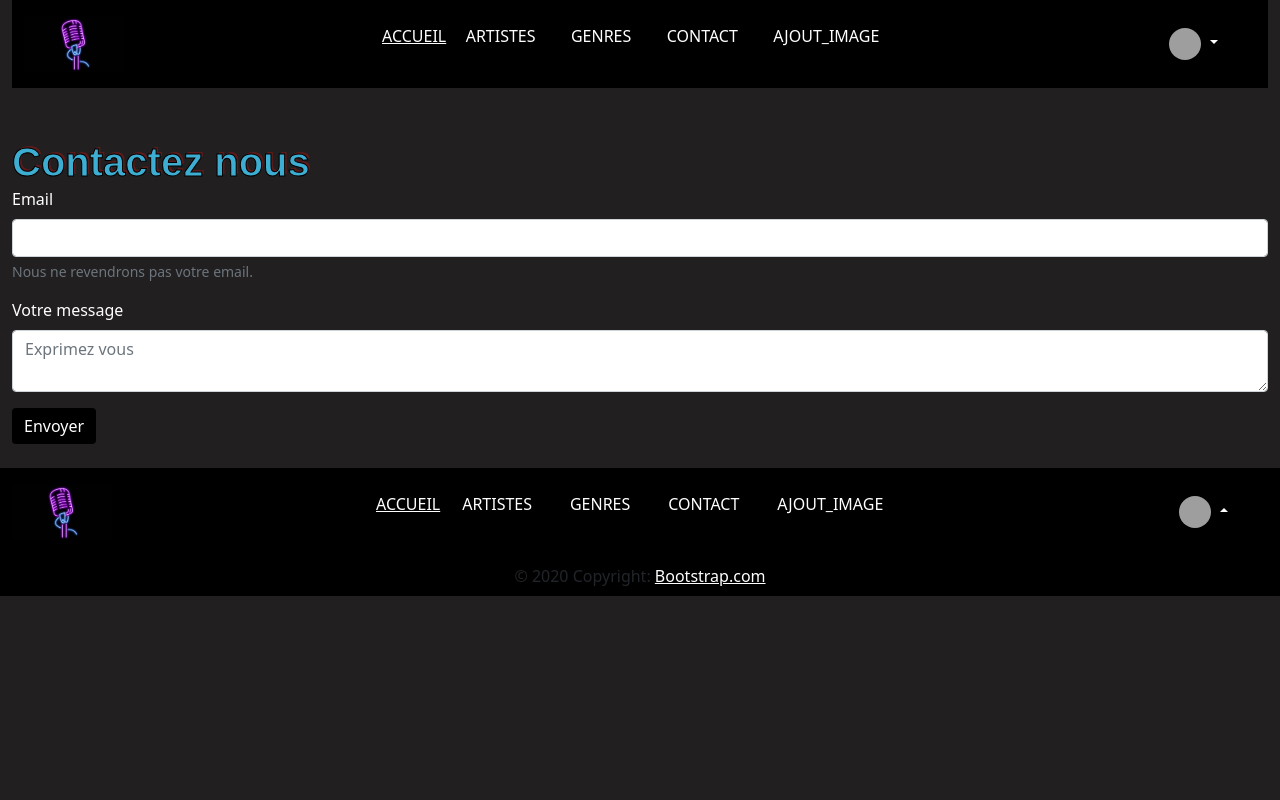
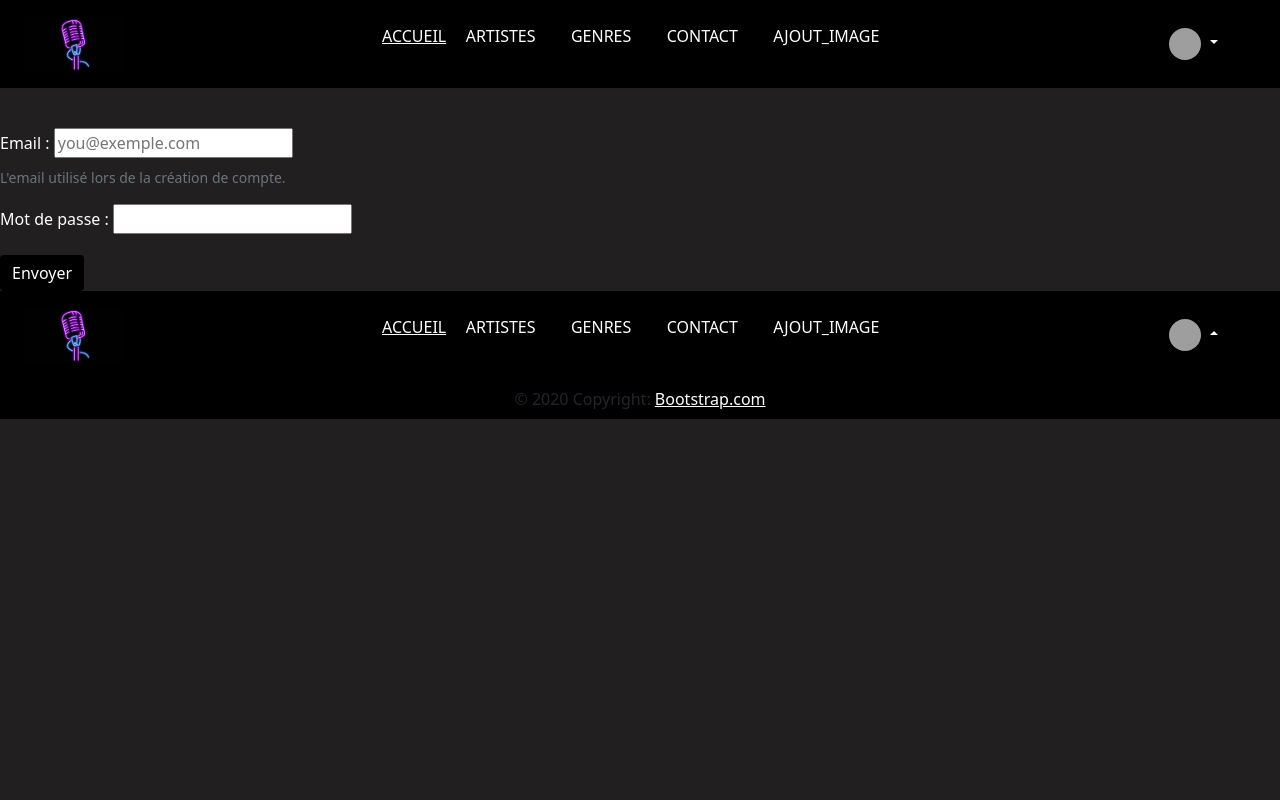
Before and after one commit to Darilah/LE-PROJET-SUPER-SECRET, a PHP site: page /contact.php in a window 1280 px wide. Run offline with PHP 8.4, Linux system fonts and the light colour scheme; a stand-in replaces the project's code that opens the database connection; grey boxes are pictures that could not be loaded.

Commit message:
Update contact.php

```diff
--- a/site/contact.php
+++ b/site/contact.php
@@ -15,10 +15,18 @@
     <!--Bootstrap java -->
     <script src="https://cdn.jsdelivr.net/npm/bootstrap@5.2.2/dist/js/bootstrap.bundle.min.js" integrity="sha384-OERcA2EqjJCMA+/3y+gxIOqMEjwtxJY7qPCqsdltbNJuaOe923+mo//f6V8Qbsw3" crossorigin="anonymous"></script>
 </head>
-<body class="d-flex flex-column min-vh-100">
+
+<body class="d-flex row flex-column min-vh-100 w-auto ">
+
+    <?php include_once('header.php'); ?>
+
     <div class="container-fluid">
 
-    <?php include_once('header.php'); ?>
+    <?php include_once('login.php'); ?>
+
+    <?php if(isset($_SESSION['LOGGED_USER'])): ?>
+
+
         <h1>Contactez nous</h1>
         <form action="formulaire_contact.php" method="POST">
             <div class="mb-3">
@@ -33,6 +41,9 @@
             <button type="submit" class="btn btn-primary">Envoyer</button>
         </form>
         <br />
+
+    <?php endif; ?>
+
     </div>
 
     <?php include_once('footer.php'); ?>
```
